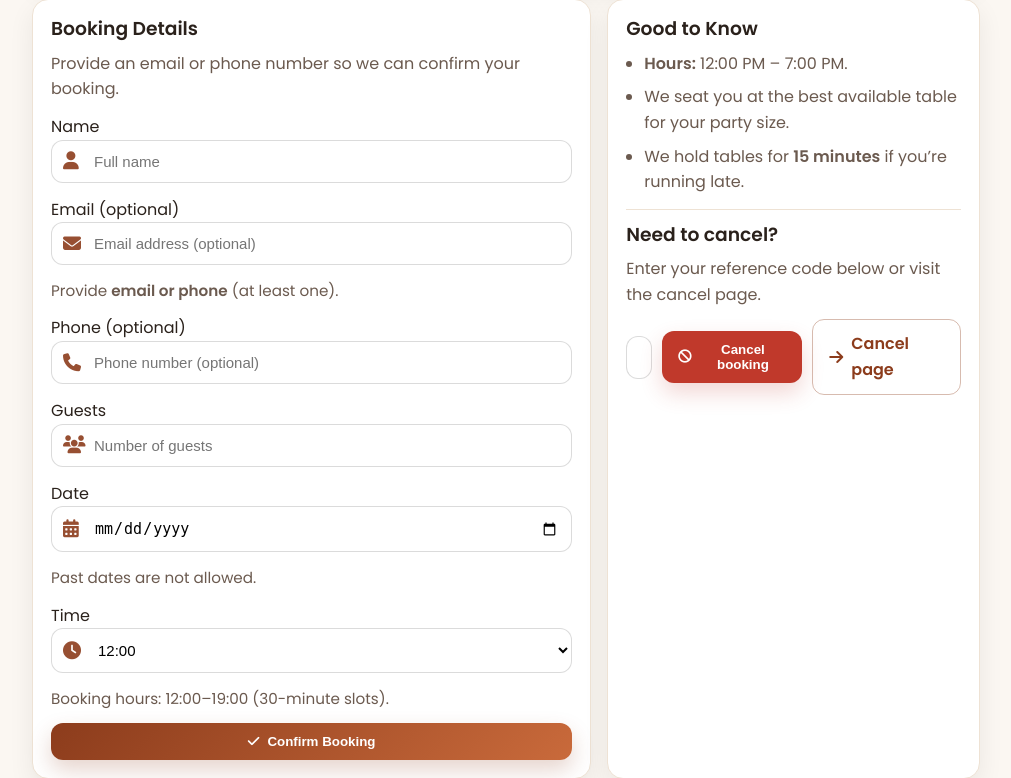
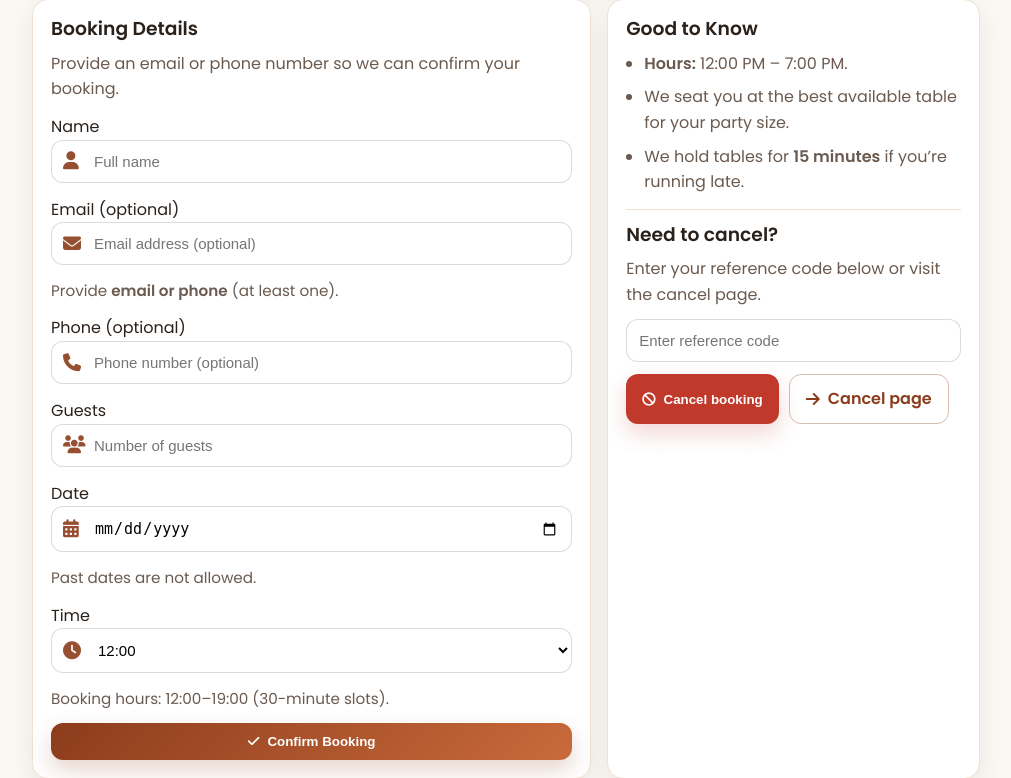
Before and after one commit to fila2021/Gezana, a Django app: page /book/ in a window 1280 px wide. Shown: the part 399-1177 px from the top of the page, without its empty margins (134-1145 px from the left). Run offline with Django 4.2, Linux system fonts and the light colour scheme.

Commit message:
Update the search bar for cancelation

```diff
--- a/gezana_app/static/css/style.css
+++ b/gezana_app/static/css/style.css
@@ -930,3 +930,30 @@ footer{
 @media (max-width: 760px){
   .home-cta-actions{ width: 100%; justify-content: flex-start; }
 }
+/* ============================
+   CANCEL BOOKING FORM
+============================ */
+.cancel-form{
+  display: flex;
+  flex-direction: column;
+  gap: 12px;
+}
+
+.cancel-form input{
+  width: 100%;
+  padding-left: 12px; /* no icon here */
+}
+
+/* Buttons row */
+.cancel-actions{
+  display: flex;
+  gap: 10px;
+  flex-wrap: wrap;
+}
+
+/* Mobile: stack buttons */
+@media (max-width: 520px){
+  .cancel-actions{
+    flex-direction: column;
+  }
+}
--- a/gezana_app/templates/gezana_app/booking_form.html
+++ b/gezana_app/templates/gezana_app/booking_form.html
@@ -117,16 +117,31 @@
     <h3>Need to cancel?</h3>
     <p class="muted">Enter your reference code below or visit the cancel page.</p>
 
-    <form action="{% url 'gezana_app:cancel_booking' %}" method="post" class="inline-cancel-form">
+    <form action="{% url 'gezana_app:cancel_booking' %}" method="post" class="cancel-form">
   {% csrf_token %}
-      <input type="text" name="reference" placeholder="Enter reference code" required />
+
+  <!-- Reference input (full width, above buttons) -->
+  <div class="field-block">
+    <input
+      type="text"
+      name="reference"
+      placeholder="Enter reference code"
+      required
+    />
+  </div>
+
+  <!-- Buttons -->
+  <div class="cancel-actions">
     <button type="submit" class="button danger">
       <i class="fa-solid fa-ban"></i> Cancel booking
     </button>
+
     <a class="button ghost" href="{% url 'gezana_app:cancel_booking' %}">
       <i class="fa-solid fa-arrow-right"></i> Cancel page
     </a>
+  </div>
 </form>
+
   </aside>
 </div>
 
```
Lines whose indentation alone changed are shown as unchanged.
